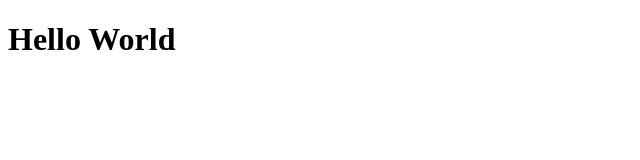
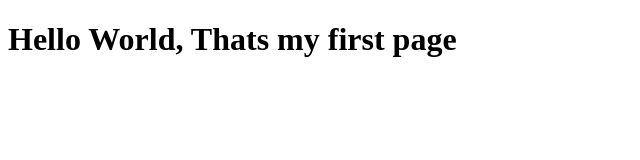
Before and after one commit to MannyJann/Coursera-Test, a plain HTML site: page index.html in a window 1280 px wide. Shown: the whole page, without its empty margins (0-640 px from the left). Drawn offline with Linux system fonts and the light colour scheme.

Commit message:
Small addition in my page.

```diff
--- a/index.html
+++ b/index.html
@@ -6,6 +6,6 @@
 	<title>Hello Coursera!</title>
 </head>
 <body>
-<h1>Hello World<h1>
+<h1>Hello World, Thats my first page<h1>
 </body>
 </html>
```
